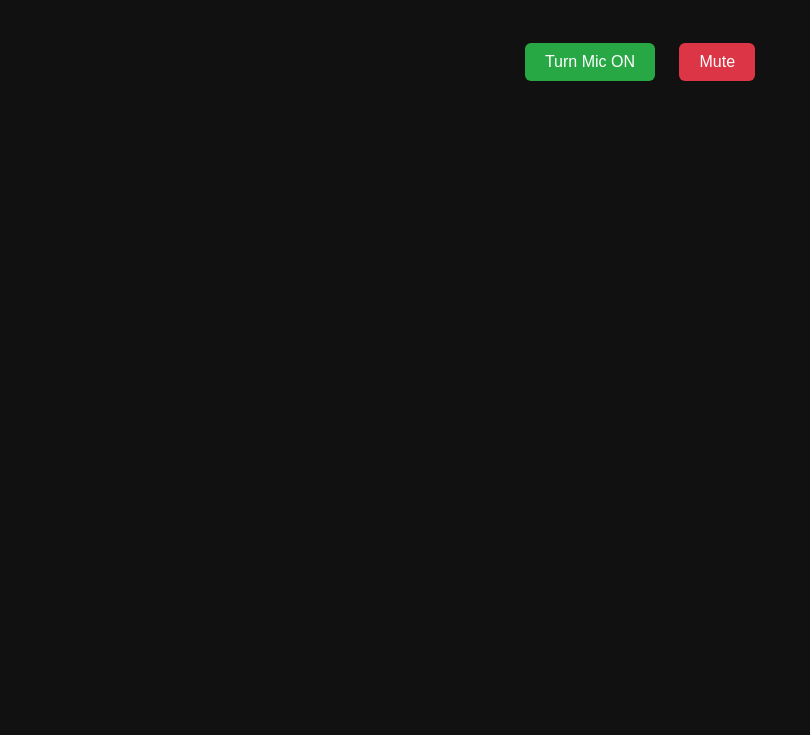
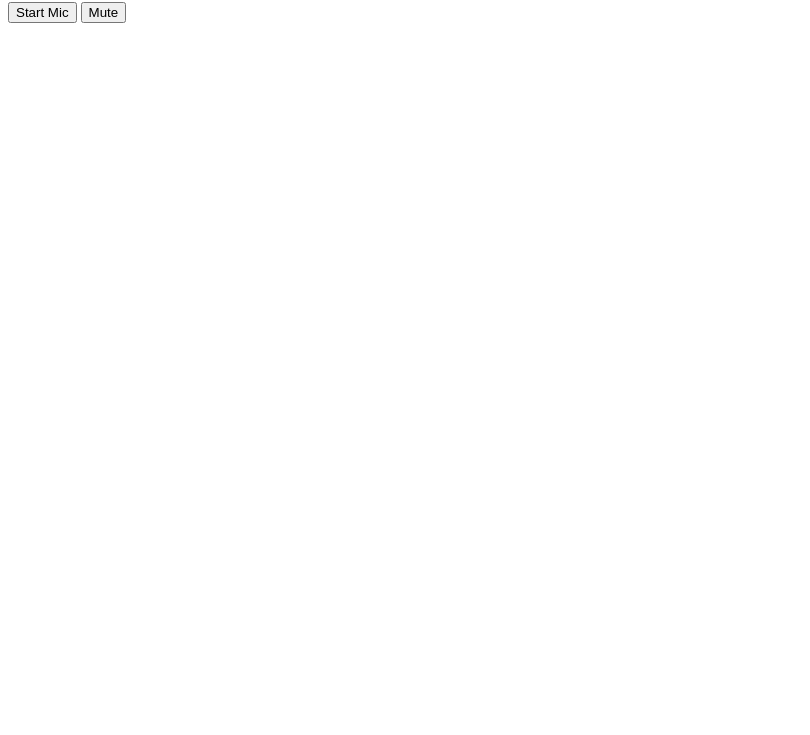
Before and after one commit to bbabe34/voice-room, a website: page index.html in a window 1280 px wide. Shown: the part 65-800 px from the top of the page, without its empty margins (0-810 px from the left). Drawn offline with Linux system fonts and the light colour scheme.

Commit message:
final fix

```diff
--- a/app.js
+++ b/app.js
@@ -12,17 +12,11 @@ micBtn.onclick = async () => {
 
   ws = new WebSocket(`wss://${location.host}`);
 
-  ws.onmessage = (event) => {
-    const audio = new Audio();
-    audio.srcObject = new MediaStream([event.data]);
-    audio.play();
-  };
-
   const recorder = new MediaRecorder(localStream);
 
-  recorder.ondataavailable = (e) => {
-    if (ws.readyState === 1) {
-      ws.send(e.data);
+  recorder.ondataavailable = (event) => {
+    if (ws.readyState === WebSocket.OPEN) {
+      ws.send(event.data);
     }
   };
 
--- a/index.html
+++ b/index.html
@@ -1,59 +1,15 @@
 <!DOCTYPE html>
 <html>
 <head>
-<meta charset="UTF-8">
 <title>Voice Room</title>
-
-<style>
-
-body{
-font-family: Arial;
-text-align:center;
-background:#111;
-color:white;
-}
-
-h1{
-margin-top:20px;
-}
-
-#room{
-margin-top:40px;
-}
-
-button{
-padding:10px 20px;
-font-size:16px;
-margin:10px;
-border:none;
-border-radius:6px;
-cursor:pointer;
-}
-
-#mic{
-background:#28a745;
-color:white;
-}
-
-#mute{
-background:#dc3545;
-color:white;
-}
-
-</style>
-
 </head>
 
 <body>
 
-<h1>🎤 Voice Room</h1>
+<h2>Simple Voice Room</h2>
 
-<div id="room">
-
-<button id="mic">Turn Mic ON</button>
-<button id="mute">Mute</button>
-
-</div>
+<button id="micBtn">Start Mic</button>
+<button id="muteBtn">Mute</button>
 
 <script src="app.js"></script>
 
--- a/package.json
+++ b/package.json
@@ -1,7 +1,7 @@
 {
   "name": "voice-room",
   "version": "1.0.0",
-  "description": "voice room app",
+  "description": "simple voice room",
   "main": "server.js",
   "scripts": {
     "start": "node server.js"
```
Also changed, not shown: server.js (+6 -2 lines).
